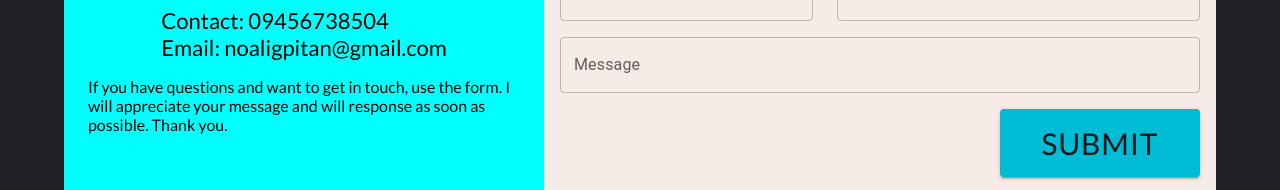
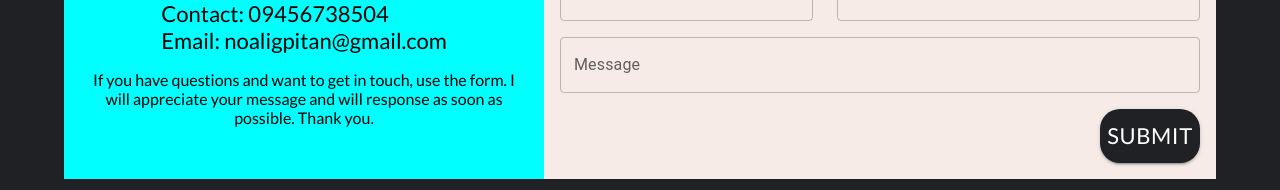
Before and after one commit to Noah202226/noahs-profile-2021, a Next.js app: page /components/Contact in a window 1280 px wide. Shown: the part 957-1147 px from the top of the page. Built offline with nearby package versions, Linux system fonts and the light colour scheme.

Commit message:
fix: contact and desktop slider description

```diff
--- a/pages/components/Contact.js
+++ b/pages/components/Contact.js
@@ -69,9 +69,9 @@ const Contact = () => {
             sx={{
               fontSize: { xs: 18, md: 28, lg: 22 },
               my: { xs: 5, md: 0 },
-              alignItems: 'end',
-              justifyContent: 'end',
-              color: 'black'
+              alignItems: "end",
+              justifyContent: "end",
+              color: "black",
             }}
           >
             Contact: 09456738504
@@ -82,18 +82,16 @@ const Contact = () => {
           <Typography
             variant="body"
             sx={{
-              textAlign: { xs: "center", md: "left" },
+              textAlign: { xs: "center", md: "center" },
               fontSize: { xs: 18, md: 28, lg: 16 },
               my: { xs: 5, md: 2 },
-              color: 'black'
+              color: "black",
             }}
           >
             If you have questions and want to get in touch, use the form. I will
             appreciate your message and will response as soon as possible. Thank
             you.
           </Typography>
-
-
         </Stack>
       </Grid>
 
@@ -106,7 +104,7 @@ const Contact = () => {
             fontSize: { xs: 36, md: 28, lg: 46 },
             fontFamily: "Lato, sans-serif",
             my: { xs: 0, md: 2 },
-            color: 'black'
+            color: "black",
             // fontStyle: "italic",
           }}
         >
@@ -160,14 +158,16 @@ const Contact = () => {
               <Button
                 type="submit"
                 variant="contained"
-                color="primary"
                 sx={{
                   padding: 1,
-                  width: { xs: "100%", md: "200px" },
+                  width: { xs: "100%", md: "100px" },
                   textAlign: { xs: "center", md: "left" },
-                  fontSize: { xs: 26, md: 28, lg: 30 },
+                  fontSize: { xs: 26, md: 28, lg: 22 },
                   fontFamily: "Lato, sans-serif",
                   fontWeight: { xs: "bold", md: "normal" },
+                  borderRadius: 5,
+                  color: "white",
+                  backgroundColor: "#202124",
                 }}
               >
                 {isSending ? "Sending ..." : "Submit"}
--- a/pages/components/Layout.js
+++ b/pages/components/Layout.js
@@ -108,7 +108,7 @@ export default function Layout({ children }) {
                 width={{ xs: "90%", md: "100%" }}
               >
                 <Typer
-                  textToType={`Aims to help startup to build application to manage their business`}
+                  textToType={`Assists enterprises in developing apps to streamline operations.`}
                   speed={20}
                 />
               </Typography>
--- a/styles/globals.css
+++ b/styles/globals.css
@@ -167,6 +167,25 @@ em {
   box-shadow: none !important;
 
   background-color: rgb(255, 255, 255);
+
+  right: 0;
+  border-bottom-left-radius: 1rem;
+  border-top-left-radius: 1rem;
+  border-bottom: 2px solid var(---div-title-bg);
+
+  opacity: 0.9;
+}
+.slider-card2 {
+  position: absolute;
+  z-index: 999;
+
+  padding: 0.2rem;
+  bottom: 2rem;
+
+  box-shadow: none !important;
+
+  background-color: #202124;
+  color: white;
 
   right: 0;
   border-bottom-left-radius: 1rem;
```
Also changed, not shown: pages/components/Slider/Slider.js (+6 -2 lines), pages/index.js (+8 -1 lines).
